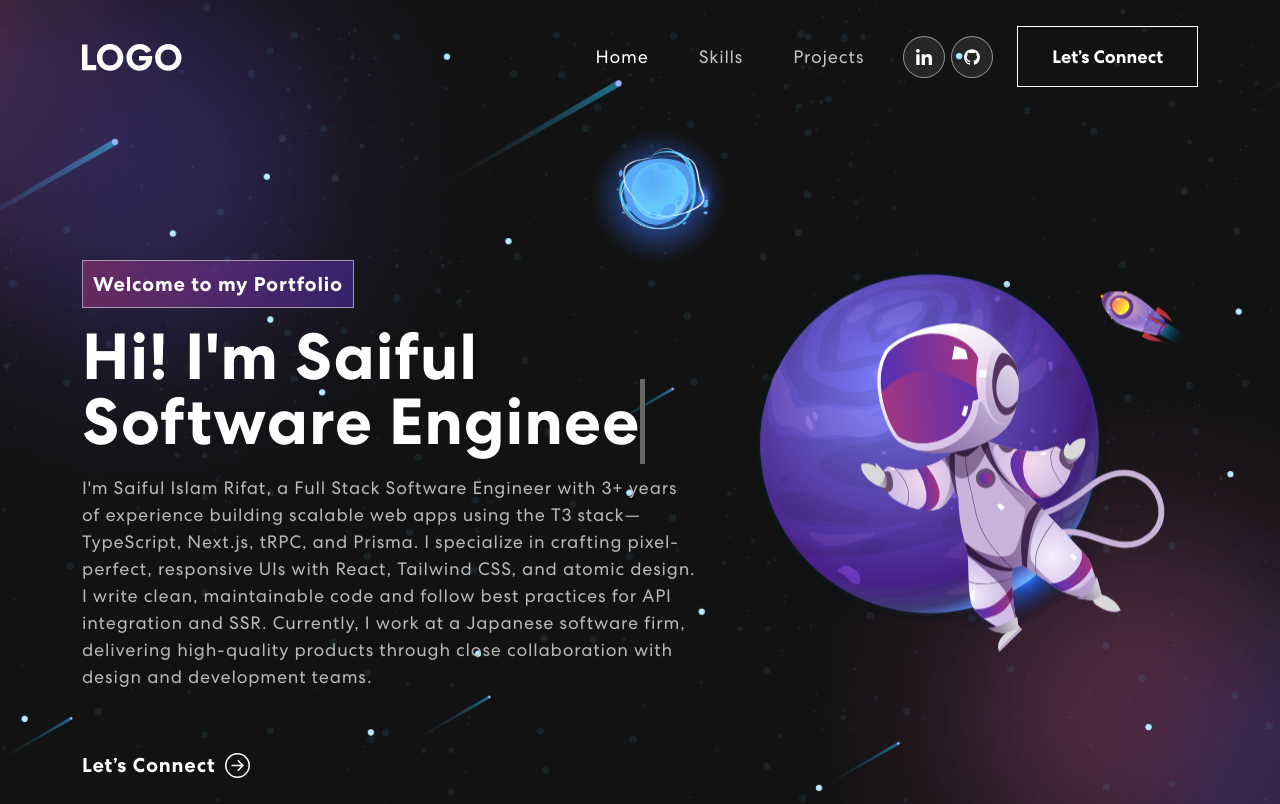
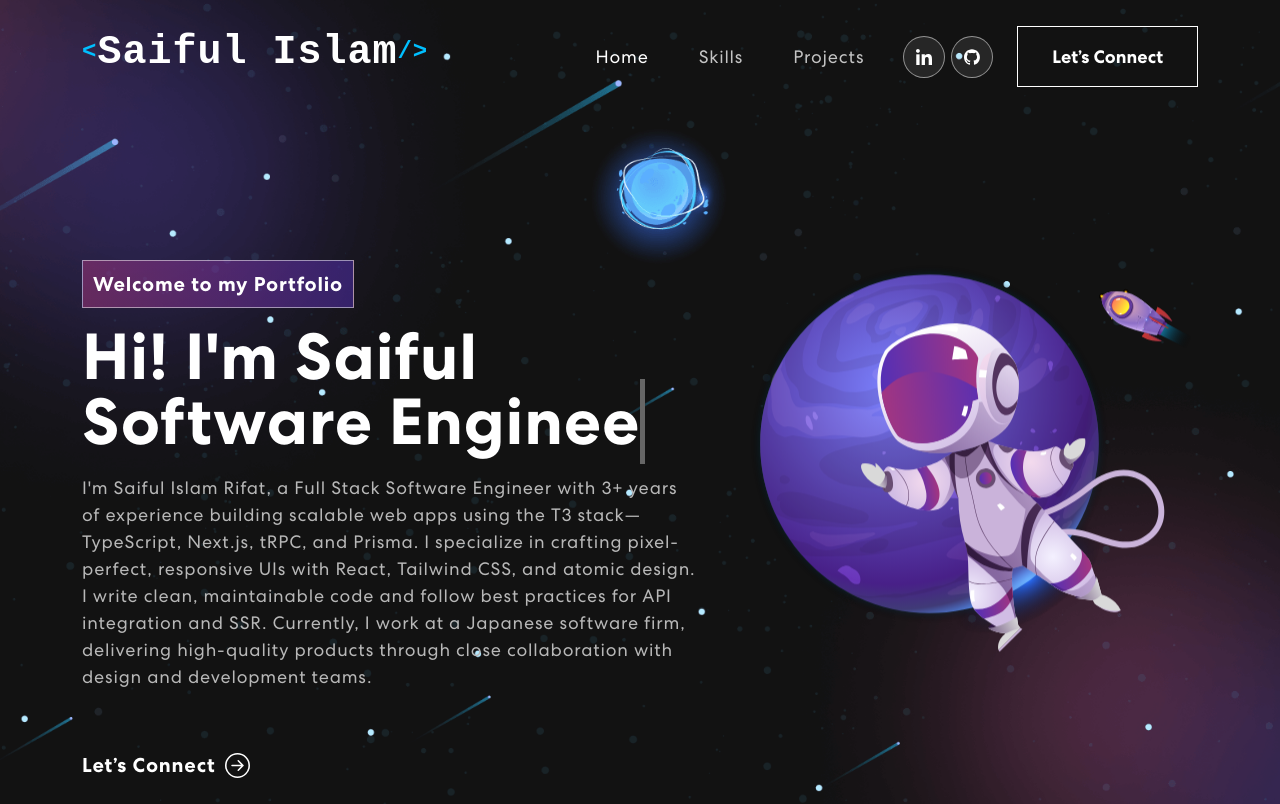
Before and after one commit to saaifulislam1/personal-portfolio, a React (Create React App) app: page / in a window 1280 px wide. Shown: the top 804 px of the page. Built offline with nearby package versions, Linux system fonts and the light colour scheme.

Commit message:
phase 1 done

```diff
--- a/src/components/Footer.js
+++ b/src/components/Footer.js
@@ -1,6 +1,6 @@
 import { Container, Row, Col } from "react-bootstrap";
 import { MailchimpForm } from "./MailchimpForm";
-import logo from "../assets/img/logo.svg";
+
 import navIcon1 from "../assets/img/nav-icon1.svg";
 import navIcon2 from "../assets/img/nav-icon2.svg";
 import navIcon3 from "../assets/img/nav-icon3.svg";
--- a/src/components/NavBar.js
+++ b/src/components/NavBar.js
@@ -1,6 +1,6 @@
 import { useState, useEffect } from "react";
 import { Navbar, Nav, Container } from "react-bootstrap";
-import logo from "../assets/img/logo.svg";
+import logo from "../assets/img/logo.png";
 import linkedIn from "../assets/img/nav-icon1.svg";
 import github from "../assets/img/git2.svg";
 import { HashLink } from "react-router-hash-link";
@@ -33,7 +33,12 @@ export const NavBar = () => {
       <Navbar expand="md" className={scrolled ? "scrolled" : ""}>
         <Container>
           <Navbar.Brand href="/">
-            <img src={logo} alt="Logo" />
+            {/* <img src={logo} alt="Logo" /> */}
+            <h1 className="logo-text">
+              <span className="logo-symbol">&lt;</span>
+              Saiful&nbsp;Islam
+              <span className="logo-symbol">/&gt;</span>
+            </h1>
           </Navbar.Brand>
           <Navbar.Toggle aria-controls="basic-navbar-nav">
             <span className="navbar-toggler-icon"></span>
```
Also changed, not shown: src/assets/img/logo.png (added), src/assets/img/logo.svg (deleted).
